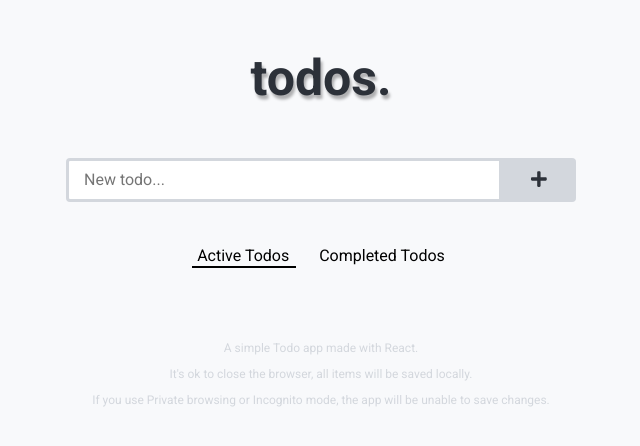
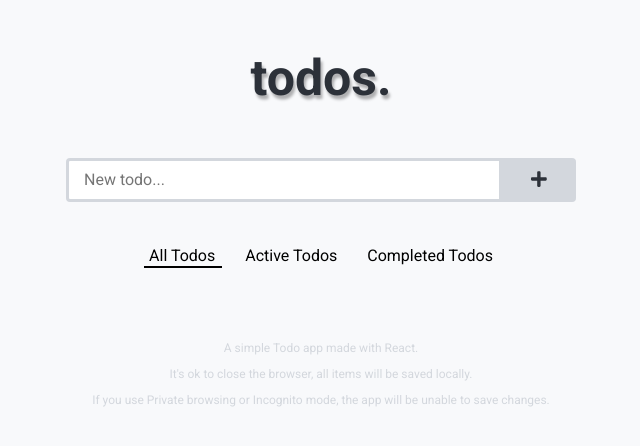
Before and after one commit to Libo99/react-todo-challenge, a React (Create React App) app: page / in a window 1280 px wide. Shown: the top 446 px of the page, without its empty margins (319-959 px from the left). Built offline with nearby package versions, Linux system fonts and the light colour scheme.

Commit message:
added showAll state and corresponding button and minified the code so I only use 1 list

```diff
--- a/src/components/Todo.jsx
+++ b/src/components/Todo.jsx
@@ -76,6 +76,7 @@ const StyledFooter = styled.div`
 const Todo = () => {
   const [todoItems, setTodoItems] = useState([]);
   const [showCompleted, setShowCompleted] = useState(false);
+  const [showAll, setShowAll] = useState(true);
 
   useEffect(() => {
     // Load from storage
@@ -151,32 +152,52 @@ const Todo = () => {
     setTodoItems([...todos]);
   };
 
+  const handleClick = (e) => {
+    if (e.target.name === 'completed') {
+      setShowCompleted(true);
+    } else if (e.target.name === 'uncompleted') {
+      setShowCompleted(false);
+    }
+    setShowAll(false);
+  };
+
   return (
     <StyledTodo className="wrapper">
       <h1>todos.</h1>
       <AddItem addItem={addItem} />
-      <StyledButtonWrapper showCompleted={showCompleted}>
+      <StyledButtonWrapper>
         <button
-          className={!showCompleted && 'selected'}
+          className={showAll && 'selected'}
           type="button"
-          onClick={() => setShowCompleted(false)}
+          onClick={() => setShowAll(true)}
+        >
+          All Todos
+        </button>
+        <button
+          className={!showCompleted && !showAll && 'selected'}
+          type="button"
+          onClick={handleClick}
+          name="uncompleted"
         >
           Active Todos
         </button>
         <button
-          className={showCompleted && 'selected'}
+          className={showCompleted && !showAll && 'selected'}
           type="button"
-          onClick={() => setShowCompleted(true)}
+          onClick={handleClick}
+          name="completed"
         >
           Completed Todos
         </button>
       </StyledButtonWrapper>
       <StyledTodoList>
-        {showCompleted ? (
         <ul>
           {todoItems
             .sort((a, b) => b.date - a.date)
-              .filter((item) => item.completed)
+            .filter((item) =>
+              // eslint-disable-next-line no-nested-ternary
+              showCompleted ? item.completed : showAll ? item : !item.completed
+            )
             .map((item) => (
               <TodoItem
                 item={item}
@@ -187,22 +208,6 @@ const Todo = () => {
               />
             ))}
         </ul>
-        ) : (
-          <ul>
-            {todoItems
-              .sort((a, b) => b.date - a.date)
-              .filter((item) => !item.completed)
-              .map((item) => (
-                <TodoItem
-                  item={item}
-                  key={item.date}
-                  deleteItem={deleteItem}
-                  editItem={editItem}
-                  completeItem={completeItem}
-                />
-              ))}
-          </ul>
-        )}
       </StyledTodoList>
       <StyledFooter>
         <p>A simple Todo app made with React.</p>
```
Lines whose indentation alone changed are shown as unchanged.
